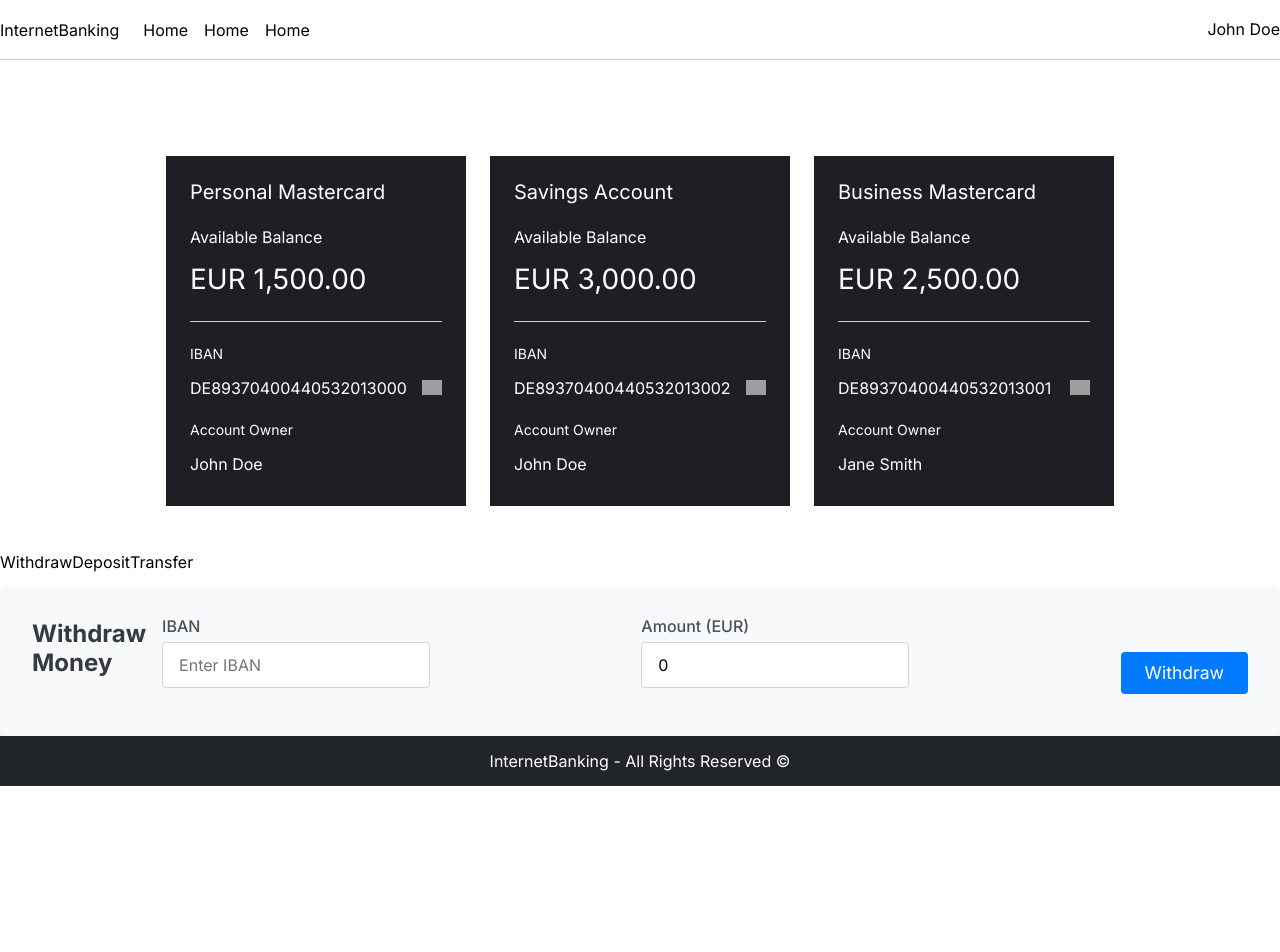
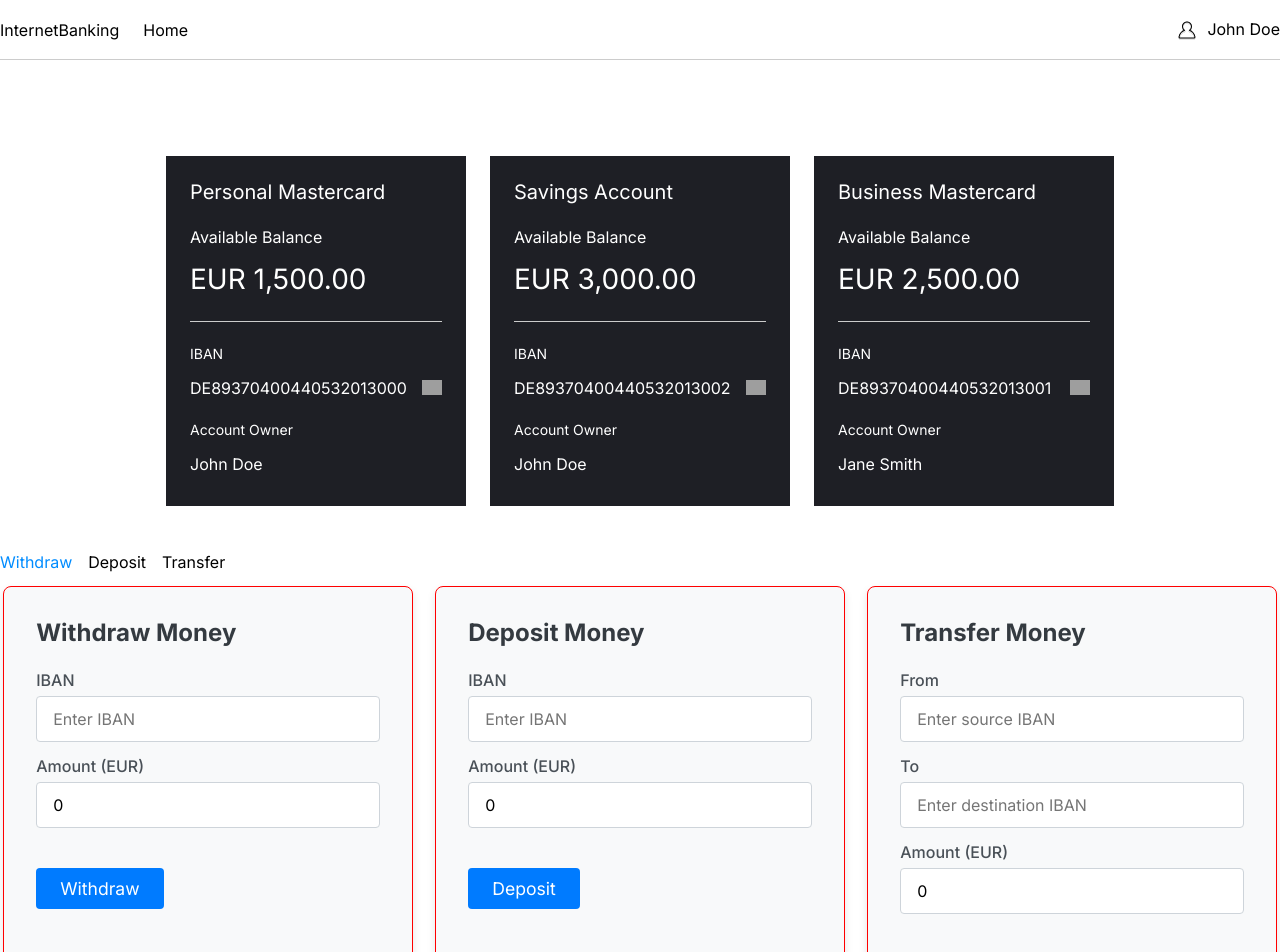
Before and after one commit to tsirekidze22/bank-accounts-task, a React (Create React App) app: page / in a window 1280 px wide. Shown: the top 952 px of the page. Before the commit the page ends 800 px from the top, so only its background shows below. Built offline with nearby package versions, Linux system fonts and the light colour scheme; grey boxes are pictures that could not be loaded.

Commit message:
payment logic

```diff
--- a/src/App.tsx
+++ b/src/App.tsx
@@ -1,4 +1,3 @@
-import "./App.css";
 import AccountsList from "./components/Accounts/AccountsList";
 import Footer from "./components/Footer/Footer";
 import Header from "./components/Header/Header";
--- a/src/components/Accounts/AccountItem.tsx
+++ b/src/components/Accounts/AccountItem.tsx
@@ -1,4 +1,4 @@
-import React from "react";
+import React, { useState } from "react";
 
 interface Account {
   name: string;
@@ -11,6 +11,8 @@ interface Account {
 }
 
 const AccountItem = ({ account }: { account: Account }) => {
+  const [message, setMessage] = useState("");
+
   const formatBalance = (balance: number) => {
     return balance.toLocaleString("en-US", {
       minimumFractionDigits: 2,
@@ -20,7 +22,11 @@ const AccountItem = ({ account }: { account: Account }) => {
 
   const handleCopyIban = () => {
     navigator.clipboard.writeText(account.iban);
-    alert("IBAN copied to clipboard!");
+    setMessage("IBAN copied to clipboard!");
+
+    setTimeout(() => {
+      setMessage("");
+    }, 2000);
   };
 
   return (
@@ -34,16 +40,13 @@ const AccountItem = ({ account }: { account: Account }) => {
       <h4 className="fs-14 mb-3">IBAN</h4>
       <div className="iban-section d-flex align-items-center justify-content-between">
         <h3>{account.iban}</h3>
-        <button
-          type="button"
-          className="btn btn-outline-secondary btn-sm"
-          onClick={handleCopyIban}
-        >
+        <button type="button" className="copy-btn" onClick={handleCopyIban}>
           <img
             src="/assets/icons/copy-icon.svg"
             alt="copy"
             className="copy-icon"
           />
+          {message !== "" && <p className="copy-message">{message}</p>}
         </button>
       </div>
       <h4 className="fs-14 mt-4 mb-3">Account Owner</h4>
--- a/src/components/Footer/Footer.tsx
+++ b/src/components/Footer/Footer.tsx
@@ -3,7 +3,7 @@ import React from "react";
 const Footer = () => {
   return (
     <footer className="footer d-flex align-items-center justify-content-center">
-      <p className="mb-0">InternetBanking - All Rights Reserved &copy; </p>
+      <p className="mb-0">InternetBanking - All Rights Reserved &copy; 2024</p>
     </footer>
   );
 };
--- a/src/components/Header/Header.tsx
+++ b/src/components/Header/Header.tsx
@@ -13,17 +13,15 @@ const Header = () => {
               <li className="list-item">
                 <Link to="/">Home</Link>
               </li>
-              <li className="list-item">
-                <Link to="/">Home</Link>
-              </li>
-              <li className="list-item">
-                <Link to="/">Home</Link>
-              </li>
             </ul>
           </nav>
         </div>
-        <div className="d-flex gap-16">
-          {/*<img src=""/>*/}
+        <div className="d-flex align-items-center gap-8">
+          <img
+            src="/assets/icons/profile.svg"
+            alt="profile"
+            className="profile-icon"
+          />
           <h4>John Doe</h4>
         </div>
       </div>
--- a/src/components/PaymentForm/PaymentForm.tsx
+++ b/src/components/PaymentForm/PaymentForm.tsx
@@ -6,7 +6,7 @@ interface Account {
 }
 
 interface PaymentFormProps {
-  type: string;
+  type: "withdraw" | "deposit" | "transfer";
   accounts?: Account[];
   updateBalance?: (iban: string, newBalance: number) => void;
 }
@@ -16,58 +16,113 @@ const PaymentForm: React.FC<PaymentFormProps> = ({
   accounts = [],
   updateBalance = () => {},
 }) => {
-  const [iban, setIban] = useState("");
-  const [amount, setAmount] = useState(0.0);
+  const [fromIban, setFromIban] = useState("");
+  const [toIban, setToIban] = useState("");
+  const [amount, setAmount] = useState<number>(0);
   const [currency, setCurrency] = useState("EUR");
 
   const handleTransaction = () => {
+    if (type === "withdraw" || type === "deposit") {
+      const account = accounts.find((acc) => acc.iban === fromIban);
+      if (account) {
         if (type === "withdraw") {
-      const account = accounts.find((acc) => acc.iban === iban);
-      if (account) {
           if (account.balance >= amount) {
-          updateBalance(iban, account.balance - amount);
+            updateBalance(fromIban, account.balance - amount);
             alert(`€${amount} withdrawn successfully!`);
           } else {
             alert("Insufficient funds.");
           }
+        } else if (type === "deposit") {
+          updateBalance(fromIban, account.balance + amount);
+          alert(`€${amount} deposited successfully!`);
+        }
       } else {
         alert("Account not found.");
       }
-    } else if (type === "deposit") {
-      alert(`€${amount} deposited successfully!`);
     } else if (type === "transfer") {
+      const fromAccount = accounts.find((acc) => acc.iban === fromIban);
+      const toAccount = accounts.find((acc) => acc.iban === toIban);
+      if (fromAccount && toAccount) {
+        if (fromAccount.balance >= amount) {
+          updateBalance(fromIban, fromAccount.balance - amount);
+          updateBalance(toIban, toAccount.balance + amount);
           alert(`€${amount} transferred successfully!`);
+        } else {
+          alert("Insufficient funds.");
         }
+      } else {
+        alert("One or both accounts not found.");
+      }
+    }
+
+    setAmount(0);
+    setFromIban("");
+    setToIban("");
   };
 
   const handleInputChange = (e: React.ChangeEvent<HTMLInputElement>) => {
     const { name, value } = e.target;
-    if (name === "iban") {
-      setIban(value);
+    if (name === "fromIban") {
+      setFromIban(value);
+    } else if (name === "toIban") {
+      setToIban(value);
     } else if (name === "amount") {
-      setAmount(parseFloat(value));
+      const numericValue = value.replace(/[^0-9.]/g, "");
+      setAmount(numericValue ? parseFloat(numericValue) : 0);
     }
   };
 
   return (
-    <section className="payment-form container d-flex flex-column align-items-center gap-16">
+    <section className="payment-form container">
       <h3 className="fs-24">
         {type.charAt(0).toUpperCase() + type.slice(1)} Money
       </h3>
+      <section>
+        <div className="form-group">
+          {type === "transfer" ? (
+            <>
+              <label htmlFor="fromIban" className="fs-16">
+                From
+              </label>
+              <input
+                type="text"
+                id="fromIban"
+                name="fromIban"
+                value={fromIban}
+                onChange={handleInputChange}
+                className="form-control"
+                placeholder="Enter source IBAN"
+              />
 
-      <div className="form-group">
-        <label htmlFor="iban" className="fs-16">
+              <label htmlFor="toIban" className="fs-16 mt-3">
+                To
+              </label>
+              <input
+                type="text"
+                id="toIban"
+                name="toIban"
+                value={toIban}
+                onChange={handleInputChange}
+                className="form-control"
+                placeholder="Enter destination IBAN"
+              />
+            </>
+          ) : (
+            <>
+              <label htmlFor="fromIban" className="fs-16">
                 IBAN
               </label>
               <input
                 type="text"
-          id="iban"
-          name="iban"
-          value={iban}
+                id="fromIban"
+                name="fromIban"
+                value={fromIban}
                 onChange={handleInputChange}
                 className="form-control"
                 placeholder="Enter IBAN"
               />
+            </>
+          )}
         </div>
 
         <div className="form-group">
@@ -81,7 +136,7 @@ const PaymentForm: React.FC<PaymentFormProps> = ({
             value={amount}
             onChange={handleInputChange}
             className="form-control"
-          placeholder="Enter amount"
+            placeholder="Enter amount???"
           />
         </div>
 
@@ -93,6 +148,7 @@ const PaymentForm: React.FC<PaymentFormProps> = ({
           {type.charAt(0).toUpperCase() + type.slice(1)}
         </button>
       </section>
+    </section>
   );
 };
 
--- a/src/components/PaymentSection/PaymentSection.tsx
+++ b/src/components/PaymentSection/PaymentSection.tsx
@@ -23,8 +23,8 @@ const PaymentSection: React.FC<PaymentSectionProps> = ({
   };
 
   return (
-    <section>
-      <div className="container mt-5 mb-3 tabs d-flex">
+    <section className="container mb-5 pb-5">
+      <div className="mt-5 mb-3 tabs gap-16 d-flex">
         {TransactionTabs.map((tab) => (
           <button
             key={tab.key}
@@ -35,11 +35,23 @@ const PaymentSection: React.FC<PaymentSectionProps> = ({
           </button>
         ))}
       </div>
-      <PaymentForm
-        accounts={accounts}
-        updateBalance={updateBalance}
-        type={activeTab}
-      />
+      <div className="d-flex gap-16">
+        <PaymentForm
+          accounts={accounts}
+          updateBalance={updateBalance}
+          type="withdraw"
+        />
+        <PaymentForm
+          accounts={accounts}
+          updateBalance={updateBalance}
+          type="deposit"
+        />
+        <PaymentForm
+          accounts={accounts}
+          updateBalance={updateBalance}
+          type="transfer"
+        />
+      </div>
     </section>
   );
 };
--- a/src/styles/accountItem/accountItem.scss
+++ b/src/styles/accountItem/accountItem.scss
@@ -3,8 +3,27 @@
   height: 350px;
   background-color: #1e1f25;
   color: #fff;
+
+  .copy-btn {
+    position: relative;
+
+    .copy-icon {
+      width: 20px;
+    }
+
+    .copy-message {
+      transition: 0.3s linear;
+      position: absolute;
+      top: -10px;
+      left: 20px;
+      width: 200px;
+      background-color: #212529;
+      color: #fff;
+      border-radius: 8px;
+      padding: 4px;
+      font-size: 14px;
+      margin-bottom: 0px;
+      line-height: 16px;
+    }
+  }
 }
-
-.copy-icon {
-  width: 20px;
-}
--- a/src/styles/header/header.scss
+++ b/src/styles/header/header.scss
@@ -3,4 +3,8 @@
   height: 60px;
   background: #fff;
   border-bottom: 1px solid #ccc;
+
+  .profile-icon {
+    width: 24px;
+  }
 }
--- a/src/styles/paymentForm/paymentForm.scss
+++ b/src/styles/paymentForm/paymentForm.scss
@@ -1,51 +1,54 @@
 .payment-form {
-  background-color: #f8f9fa; // Light gray background
-  padding: 2rem; // Padding for the form
-  border-radius: 0.5rem; // Rounded corners
-  box-shadow: 0 4px 8px rgba(0, 0, 0, 0.1); // Subtle shadow for depth
+  background-color: #f8f9fa;
+  padding: 2rem;
+  border-radius: 0.5rem;
+  box-shadow: 0 4px 8px rgba(0, 0, 0, 0.1);
+  border: 1px solid red;
+  width: 32%;
 
   h3 {
-    color: #343a40; // Dark color for the heading
+    color: #343a40;
     font-weight: 600;
     margin-bottom: 1.5rem;
   }
 
   .form-group {
-    width: 100%; // Full width for form groups
+    width: 100%;
     margin-bottom: 1rem;
 
     label {
-      color: #495057; // Dark gray color for labels
+      color: #495057;
       font-weight: 500;
       margin-bottom: 0.5rem;
       display: block;
     }
 
     .form-control {
-      padding: 0.75rem 1rem; // Padding inside the input fields
+      padding: 0.75rem 1rem;
       font-size: 1rem;
-      border: 1px solid #ced4da; // Border color for inputs
-      border-radius: 0.25rem; // Rounded corners for inputs
+      border: 1px solid #ced4da;
+      border-radius: 0.25rem;
       transition: border-color 0.2s;
+      width: 100%;
 
       &:focus {
-        border-color: #80bdff; // Border color on focus
-        box-shadow: 0 0 0 0.2rem rgba(0, 123, 255, 0.25); // Box shadow on focus
+        border-color: #80bdff;
+        box-shadow: 0 0 0 0.2rem rgba(0, 123, 255, 0.25);
       }
     }
   }
 
   .btn {
-    padding: 0.75rem 1.5rem; // Padding for the button
+    padding: 0.75rem 1.5rem;
     font-size: 1.1rem;
-    background-color: #007bff; // Primary button color
+    background-color: #007bff;
     border: none;
     color: #fff;
     border-radius: 0.25rem;
     transition: background-color 0.2s;
 
     &:hover {
-      background-color: #0056b3; // Darker shade on hover
+      background-color: #0056b3;
     }
   }
 }
--- a/src/styles/paymentSection/paymentSection.scss
+++ b/src/styles/paymentSection/paymentSection.scss
@@ -0,0 +1,12 @@
+.tabs {
+  button {
+    transition: 0.2s linear;
+
+    &:hover {
+      color: rgb(0, 140, 255);
+    }
+  }
+  .active {
+    color: rgb(0, 140, 255);
+  }
+}
```
Also changed, not shown: public/assets/icons/profile.svg (added), src/App.css (deleted). Lines whose indentation alone changed are shown as unchanged.
